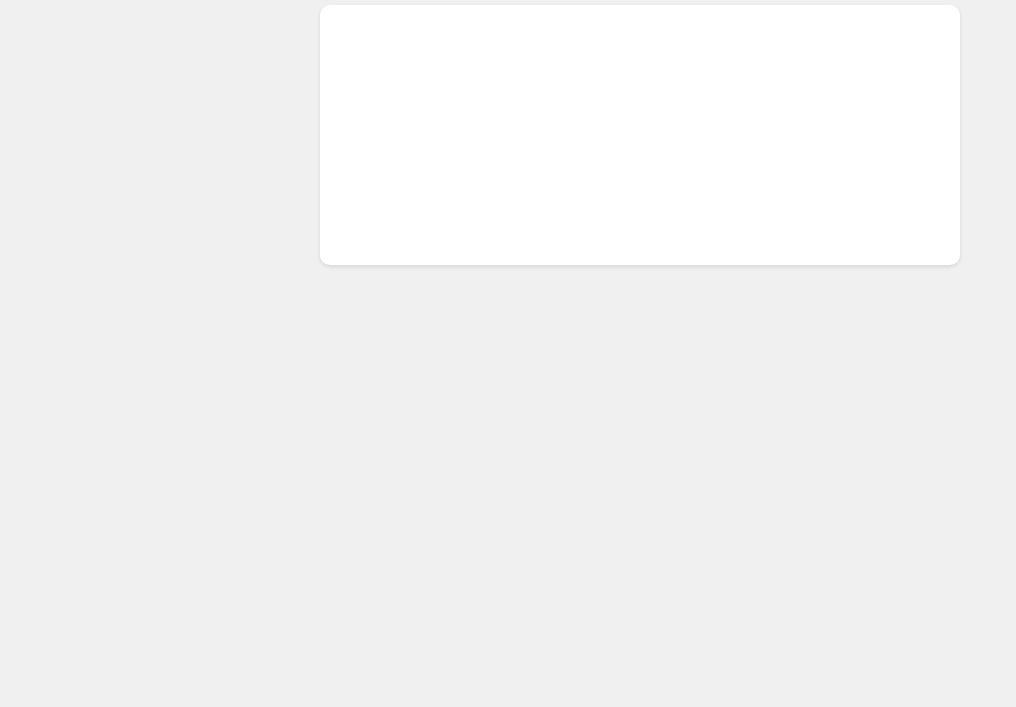
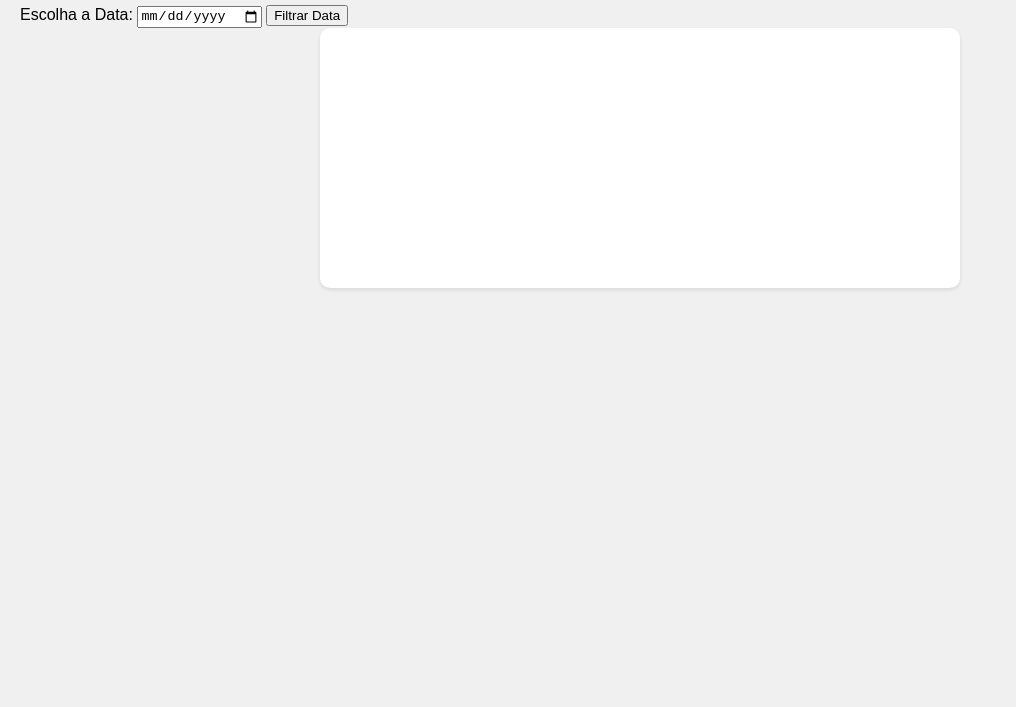
Before and after one commit to NthMateus28/CEAD-Reritada-Itens, a plain HTML site: page CEAD-Reritada-Itens/pages/graficoRetirada.html in a window 1280 px wide. Shown: the part 93-800 px from the top of the page, without its empty margins (0-1016 px from the left). Drawn offline with nearby package versions, Linux system fonts and the light colour scheme; no server answers.

Commit message:
Update graficoRetirada.html

```diff
--- a/CEAD-Reritada-Itens/pages/graficoRetirada.html
+++ b/CEAD-Reritada-Itens/pages/graficoRetirada.html
@@ -3,19 +3,23 @@
 <head>
     <meta charset="UTF-8">
     <meta name="viewport" content="width=device-width, initial-scale=1.0">
-    <title>Gráficos de Idade</title>
+    <title>Gráfico da Quantidade de Retirada por Itens</title>
     <link rel="shortcut icon" href="../Img/logo.png" type="image/x-icon" />
     <link rel="stylesheet" href="../style/graficosRetirada.css" />
     <script src="https://cdn.jsdelivr.net/npm/chart.js"></script>
+    <meta name="viewport" content="width=device-width, initial-scale=1">
+
 </head>
 <body>
     <h1>Gráfico da Quantidade de Retirada por Itens</h1>
+    <div class="container">
+    <label for="dataFiltro">Escolha a Data:</label>
+    <input type="date" id="dataFiltro">
+    <button id="btnFiltrar">Filtrar Data</button>
+</div>
     <div class="grafico-container">
-        <!-- Área para o gráfico -->
         <canvas id="graficoIdades"></canvas>
     </div>
-
-    <!-- Adicionar o script como módulo -->
     <script type="module" src="../scripts/graficosRetirada.js"></script>
 </body>
 </html>
```
